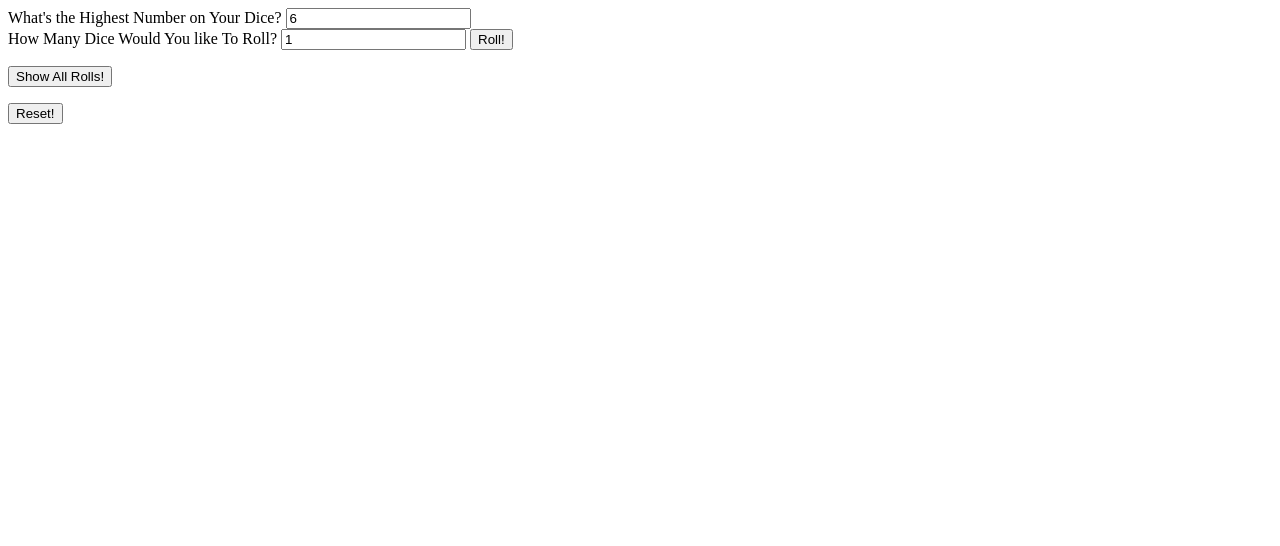
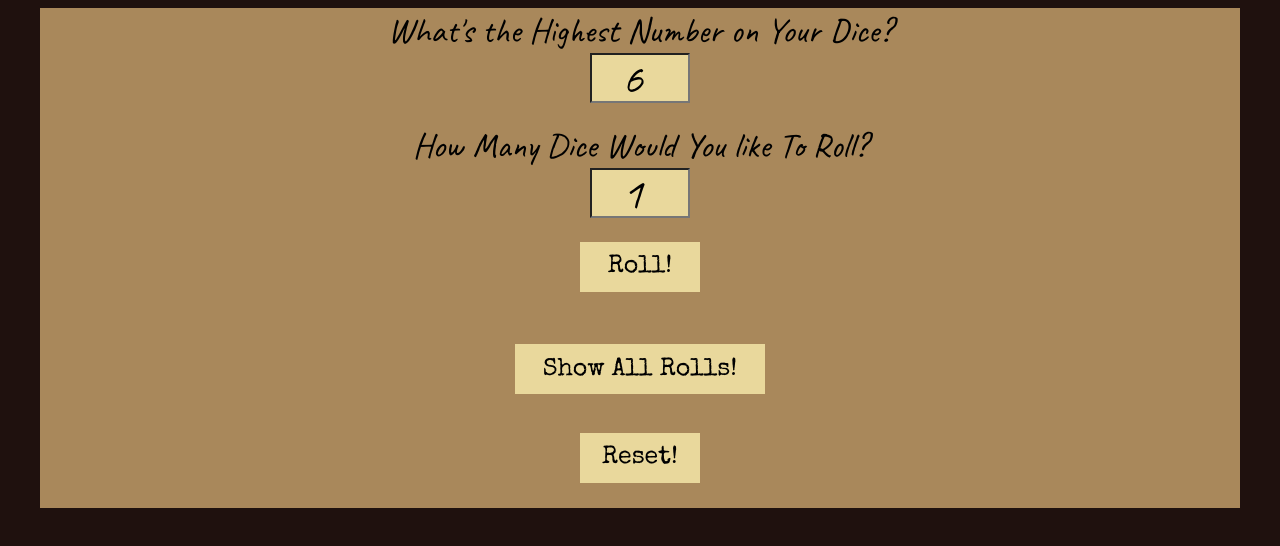
Before and after one commit to nddudash/Dice-Roller-Assessment, a plain HTML site: page main.html in a window 1280 px wide. Drawn offline with nearby package versions, Linux system fonts and the light colour scheme.

Commit message:
added some silly CSS. May play with it later if I get bored.

```diff
--- a/assets/styles/main.css
+++ b/assets/styles/main.css
@@ -0,0 +1,98 @@
+@import url('https://fonts.googleapis.com/css2?family=Caveat:wght@400;700&family=Special+Elite&display=swap');
+
+* {
+    box-sizing: border-box;
+    position: relative;
+}
+
+html {
+    background: rgba(20, 5, 2, 0.95)
+}
+
+#pageWrapper {
+    display: flex;
+    flex-direction: column;
+    flex-grow: 1;
+    flex-shrink: 1;
+    max-width: 1200px;
+    min-width: 400px;
+    margin: 5px auto;
+    justify-content: center;
+    align-items: center;
+    background-color: rgba(204, 167, 110, 0.8)
+}
+
+body .FirstBlockThingy {
+    text-align: center;
+}
+
+body .diceRollButtonContainer {
+    text-align: center;
+    align-self: center;
+}
+
+.diceRollButtonContainer #diceRollTotalDisplay {
+    font-size: 1.5em;
+}
+
+body {
+    font-family: 'Caveat', cursive;
+    font-size: 35px;
+}
+
+body .button {
+    background-color: rgba(240, 226, 163, 0.9);
+    border: none;
+    height: 50px;
+    width: 120px;
+    font-family: 'Special Elite', cursive;
+    color: rgb(0, 0, 0);
+    font-size: 25px;
+}
+
+body .input {
+    background-color: rgba(240, 226, 163, 0.9);
+    margin: 10px auto;
+    height: 50px;
+    width: 100px;
+    top: -10px;
+    text-align: center;
+    font-size: 45px;
+    font-family: 'Caveat', cursive;
+}
+
+body #showAllRollsButton {
+    width: 250px;
+    justify-self: center;
+}
+
+.showAllRollsContainer {
+    display: flex;
+    flex-direction: column;
+    justify-content: center;
+    align-items: center;
+}
+
+.showAllRollsDiceContainer {
+    flex: 1 1 80%;
+    flex-flow: row wrap;
+}
+
+.showAllRollsDiceContainer #showAllRollsList {
+    list-style-type: upper-roman;
+}
+
+.showAllRollsDiceContainer .dice {
+    display: inline-flex;
+    height: 65px;
+    width: 65px;
+    text-align: center;
+    align-self: center;
+    font-size: 55px;
+    background-color: rgb(255, 240, 210);
+    margin: 25px;
+}
+
+body #resetButton {
+    margin: 0px 0px 25px 0px;
+}
--- a/main.html
+++ b/main.html
@@ -9,28 +9,54 @@
 
     <body>
 
+        <div id="pageWrapper">
+
             <!--Extra Credit #3-->
-        <label for="diceUpperLimit">What's the Highest Number on Your Dice?</label>
+            <div class="FirstBlockThingy">
 
-        <input id="diceUpperLimit" type="number">
+                <label for="diceUpperLimit" class="inputLabel">What's the Highest Number on Your Dice?</label>
 
                 <br>
 
-        <label for="diceRolled">How Many Dice Would You like To Roll?</label>
+                <input id="diceUpperLimit" type="number" class="input">
 
-        <input id="diceRolled" type="number" min="0">
+                <br>
+
+                <label for="diceRolled" class="inputLabel">How Many Dice Would You like To Roll?</label>
+
+                <br>
+
+                <input id="diceRolled" type="number" min="0" class="input">
+
+            </div>
+
+            <div class="diceRollButtonContainer">
 
                 <button id="diceRollButton" class="button">Roll!</button>
 
                 <p id="diceRollTotalDisplay"></p>
 
+            </div>
+
+            <div class="showAllRollsContainer">
+
                 <button id="showAllRollsButton" class="button">Show All Rolls!</button>
+
+                <div class = "showAllRollsDiceContainer">
 
                     <ol id="showAllRollsList">
 
                     </ol>
 
-        <button id="resetButton">Reset!</button>
+                </div>
+            </div>
+
+            <div class="ResetContainer">
+
+                <button id="resetButton" class="button">Reset!</button>
+
+            </div>
+        </div>
 
         <script src="/./assets/scripts/main.js"></script>
     </body>
```
Lines whose indentation alone changed are shown as unchanged.
